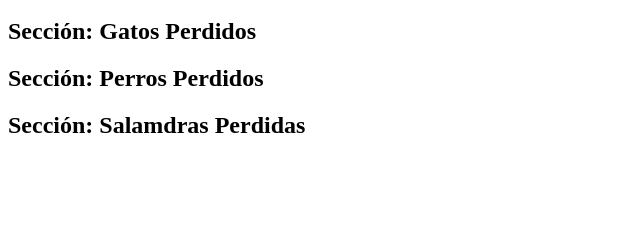
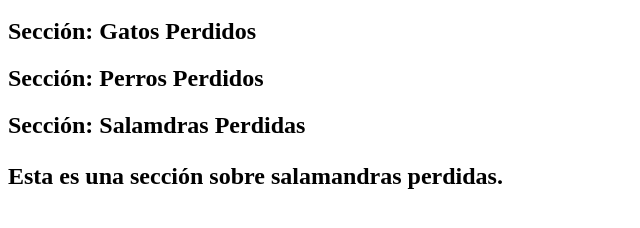
Before and after one commit to omiras/migranpaginaweb, a plain HTML site: page index.html in a window 1280 px wide. Shown: the part 48-276 px from the top of the page, without its empty margins (0-640 px from the left). Drawn offline with Linux system fonts and the light colour scheme.

Commit message:
Actualizacion seccion salamandras perdidas

```diff
--- a/index.html
+++ b/index.html
@@ -4,4 +4,6 @@
 
 <h2>Sección: Perros Perdidos</h2>
 
-<h2>Sección: Salamdras Perdidas</h2>
+<h2>Sección: Salamdras Perdidas
+    <p>Esta es una sección sobre salamandras perdidas.</p>
+</h2>
```
